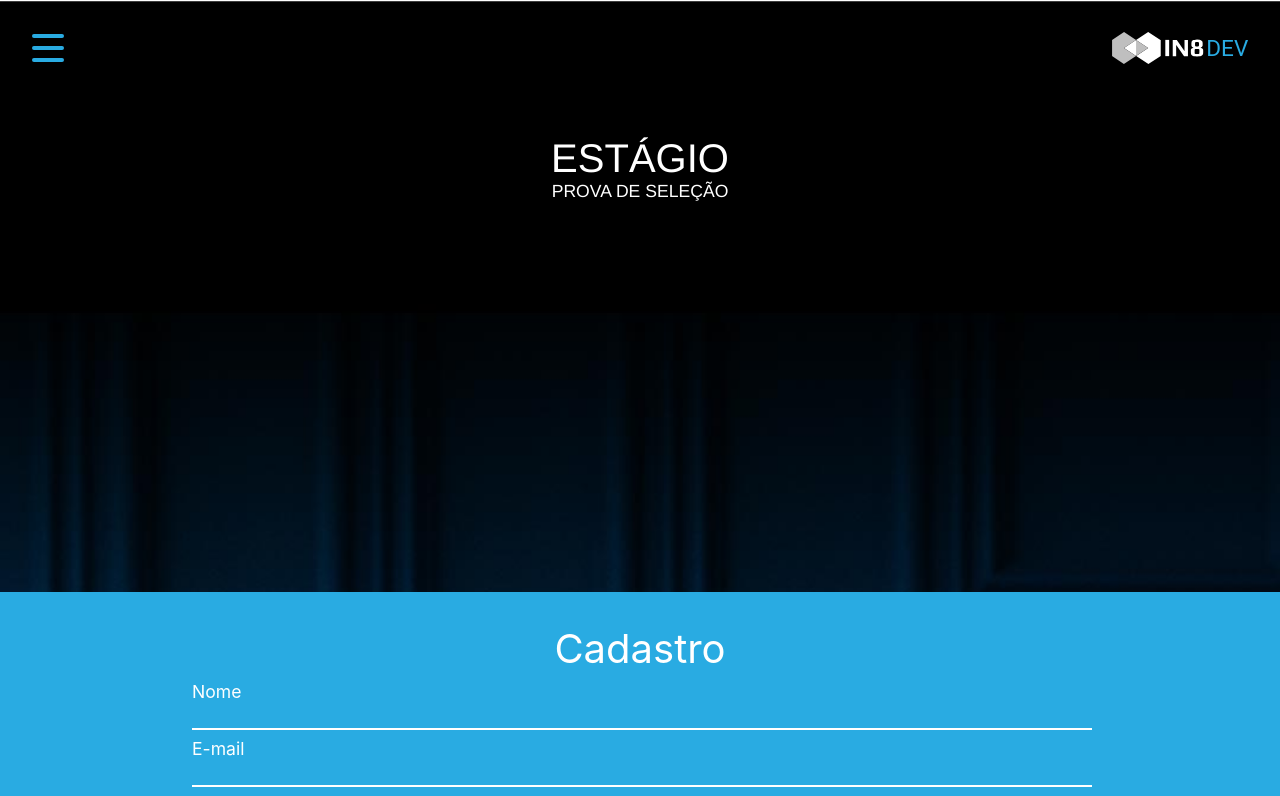
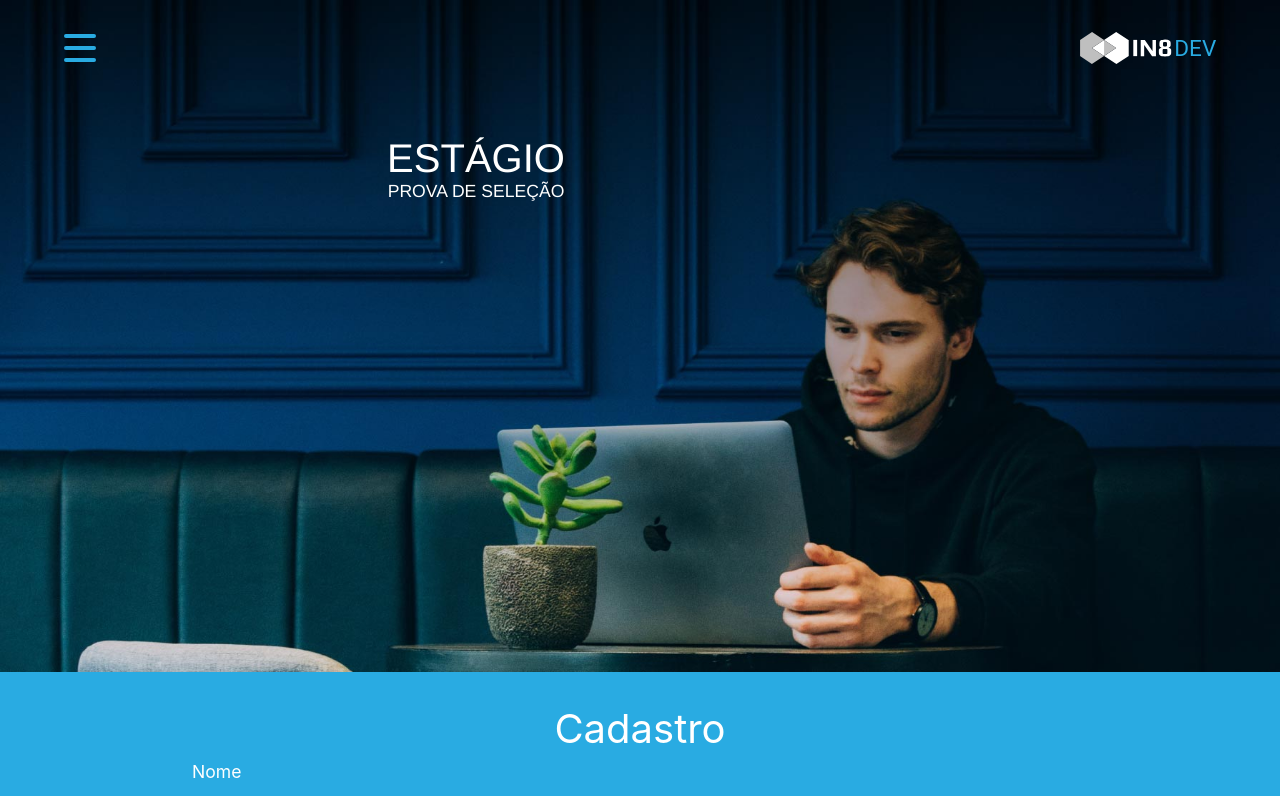
Before and after one commit to gabrielp1999/prova-full-stack-in8, a React (Create React App) app in the folder front-end/: page / in a window 1280 px wide. Shown: the top 796 px of the page. Built offline with nearby package versions, Linux system fonts and the light colour scheme.

Commit message:
finished tablet layout

```diff
--- a/front-end/src/components/Footer/styles.js
+++ b/front-end/src/components/Footer/styles.js
@@ -5,6 +5,10 @@ export const Wrapper = styled.div`
   width: 100vw;
   background-size: cover;
   background-image: url("/img/rodape-mobile.jpg");
+
+  @media screen and (min-width: 744px) {
+    height: 13rem;
+  }
 `;
 
 export const Footer = styled.footer`
--- a/front-end/src/components/Header/styles.js
+++ b/front-end/src/components/Header/styles.js
@@ -7,6 +7,16 @@ export const Wrapper = styled.header`
   background-size: cover;
   background-repeat: no-repeat;
   /* opacity: ${({ showMenu }) => (showMenu ? "0.6" : "1")}; */
+
+  @media screen and (min-width: 744px) {
+    background-image: url("/img/index-image.jpg");
+    height: 28rem;
+  }
+
+  @media screen and (min-width: 1024px) {
+    background-image: url("/img/index-image.jpg");
+    height: 42rem;
+  }
 `;
 
 export const BoxTitles = styled.div`
@@ -15,6 +25,10 @@ export const BoxTitles = styled.div`
   text-align: center;
   color: #fff;
   padding-top: 2.5rem;
+
+  @media screen and (min-width: 744px) {
+    padding-right: 20.5rem;
+  }
 `;
 export const Title = styled.label`
   font-size: 2.5rem;
@@ -42,4 +56,8 @@ export const ContainerMenu = styled.div`
     showMenu ? "flex-end" : "space-between"};
   align-items: center;
   padding: 2rem;
+
+  @media screen and (min-width: 744px) {
+    padding: 2rem 4rem;
+  }
 `;
--- a/front-end/src/components/Main/index.jsx
+++ b/front-end/src/components/Main/index.jsx
@@ -20,25 +20,16 @@ function Main() {
       <S.Title>Cadastro</S.Title>
       <S.Form>
         <S.Label>Nome</S.Label>
-        <S.Input value={valueFields} name="userName" onChange={handleChange} />
+        <S.Input type="text" name="userName" onChange={handleChange} />
 
         <S.Label>E-mail</S.Label>
-        <S.Input value={valueFields} name="userEmail" onChange={handleChange} />
+        <S.Input type="email" name="userEmail" onChange={handleChange} />
 
         <S.Label>Nascimento</S.Label>
-        <S.Input
-          value={valueFields}
-          type="date"
-          name="userNascimento"
-          onChange={handleChange}
-        />
+        <S.Input type="date" name="userNascimento" onChange={handleChange} />
 
         <S.Label>Telefone</S.Label>
-        <S.Input
-          value={valueFields}
-          name="userTelefone"
-          onChange={handleChange}
-        />
+        <S.Input name="userTelefone" type="number" onChange={handleChange} />
 
         <S.Button type="submit">Cadastrar</S.Button>
       </S.Form>
--- a/front-end/src/components/Menu/styles.js
+++ b/front-end/src/components/Menu/styles.js
@@ -8,6 +8,9 @@ export const Wrapper = styled.div`
   position: absolute;
   top: 0;
   left: 0;
+  @media screen and (min-width: 744px) {
+    padding: 2.1rem 4rem;
+  }
 `;
 
 export const ImgMenu = styled.img`
```
